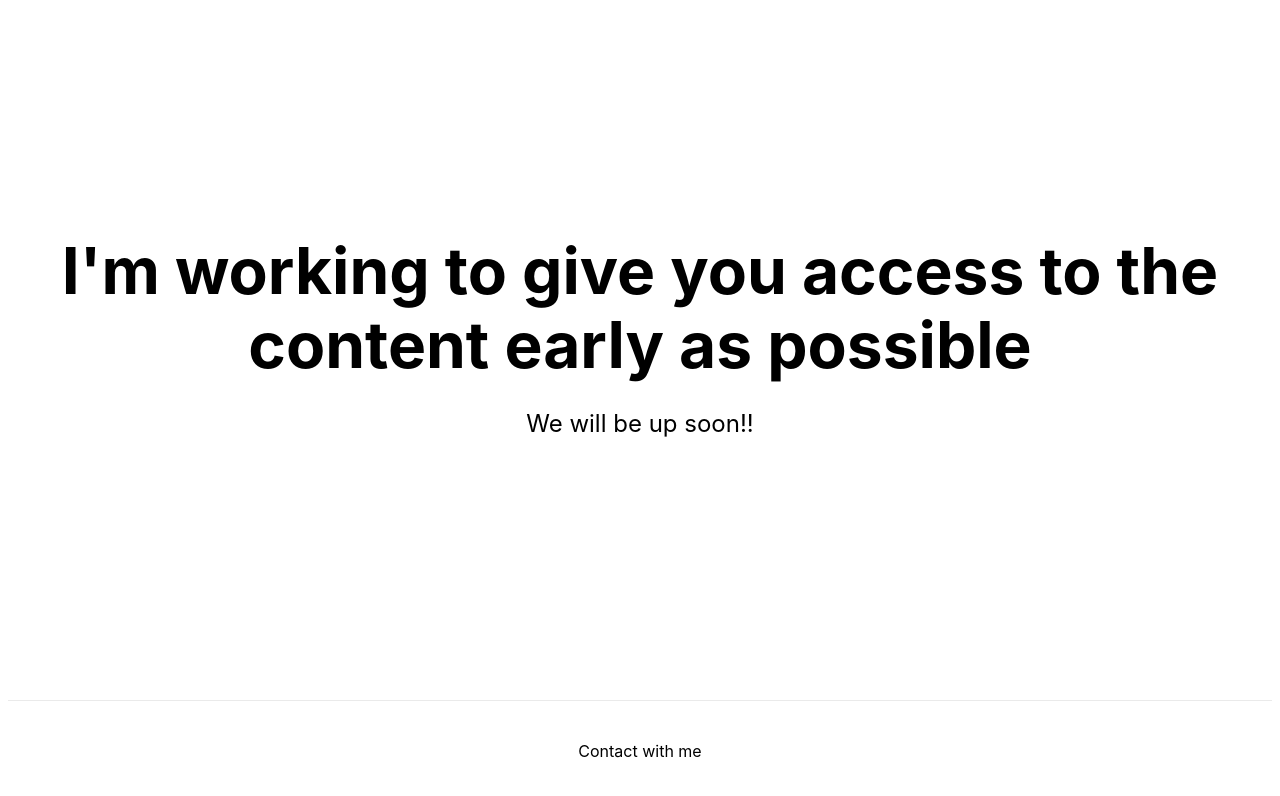
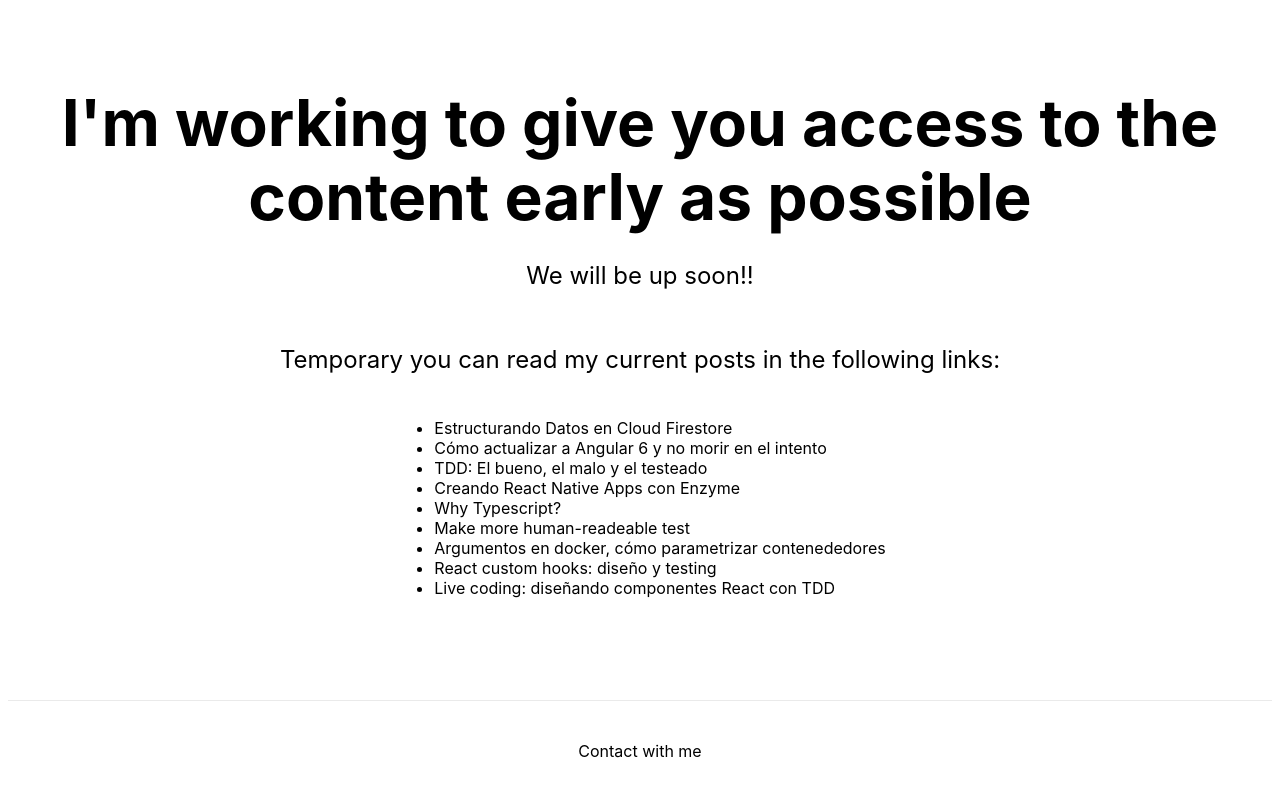
Before and after one commit to adrian-afergon/afergon-blogs, a Next.js app: page / in a window 1280 px wide. Shown: the top 796 px of the page. Built offline with nearby package versions, Linux system fonts and the light colour scheme.

Commit message:
Add external links

```diff
--- /dev/null
+++ b/data.json
@@ -0,0 +1,68 @@
+{
+  "posts":[
+    {
+      "title": "Estructurando Datos en Cloud Firestore",
+      "intro": "",
+      "date": "Jun 16, 2018",
+      "locale": "spanish",
+      "link": "https://medium.com/canariasjs/estructurando-datos-en-cloud-firestore-3dce2cb1ceae",
+      "external": true
+    },    {
+      "title": "Cómo actualizar a Angular 6 y no morir en el intento",
+      "intro": "",
+      "date": "Jun 2, 2018",
+      "locale": "spanish",
+      "link": "https://medium.com/@Afergon/c%C3%B3mo-actualizar-a-angular-6-y-no-morir-en-el-intento-37e63e31bc94",
+      "external": true
+    },    {
+      "title": "TDD: El bueno, el malo y el testeado",
+      "intro": "",
+      "date": "Jun 17, 2018",
+      "locale": "spanish",
+      "link": "https://medium.com/lean-mind/tdd-el-bueno-el-malo-y-el-testeado-be5b7202e915",
+      "external": true
+    },    {
+      "title": "Creando React Native Apps con Enzyme",
+      "intro": "",
+      "date": "Sep 4, 2018",
+      "locale": "spanish",
+      "link": "https://medium.com/lean-mind/creando-react-native-apps-con-enzyme-f29d8518b2c4",
+      "external": true
+    },    {
+      "title": "Why Typescript?",
+      "intro": "",
+      "date": "Mar 25, 2019",
+      "locale": "spanish",
+      "link": "https://medium.com/lean-mind/why-typescript-83e5b29d5120",
+      "external": true
+    },    {
+      "title": "Make more human-readeable test",
+      "intro": "",
+      "date": "Apr 21, 2019",
+      "locale": "english",
+      "link": "https://medium.com/lean-mind/make-more-human-readeable-test-14d4230898c",
+      "external": true
+    },    {
+      "title": "Argumentos en docker, cómo parametrizar contenededores",
+      "intro": "",
+      "date": "Mar 6, 2019",
+      "locale": "spanish",
+      "link": "https://leanmind.es/es/blog/parametrizando-contenedores-docker/",
+      "external": true
+    },    {
+      "title": "React custom hooks: diseño y testing",
+      "intro": "",
+      "date": "Apr 20, 2020",
+      "locale": "spanish",
+      "link": "https://leanmind.es/es/blog/testing_react_custom_hooks/",
+      "external": true
+    },    {
+      "title": "Live coding: diseñando componentes React con TDD",
+      "intro": "",
+      "date": "Apr 27, 2020",
+      "locale": "spanish",
+      "link": "https://leanmind.es/es/blog/desarrollando-componentes-react-con-tdd/",
+      "external": true
+    }
+  ]
+}
--- a/pages/index.js
+++ b/pages/index.js
@@ -1,4 +1,6 @@
 import Head from 'next/head'
+
+import { posts } from '../data.json';
 
 const Home = () => (
   <div className="container">
@@ -15,6 +17,16 @@ const Home = () => (
       <p className="description">
         We will be up soon!!
       </p>
+
+      <p className="description">
+        Temporary you can read my current posts in the following links:
+      </p>
+      <ul>
+        {posts.map((post) =>
+          <li>
+            <a href={post.link} key={post.date} >{post.title}</a>
+          </li>)}
+      </ul>
     </main>
 
     <footer>
```
